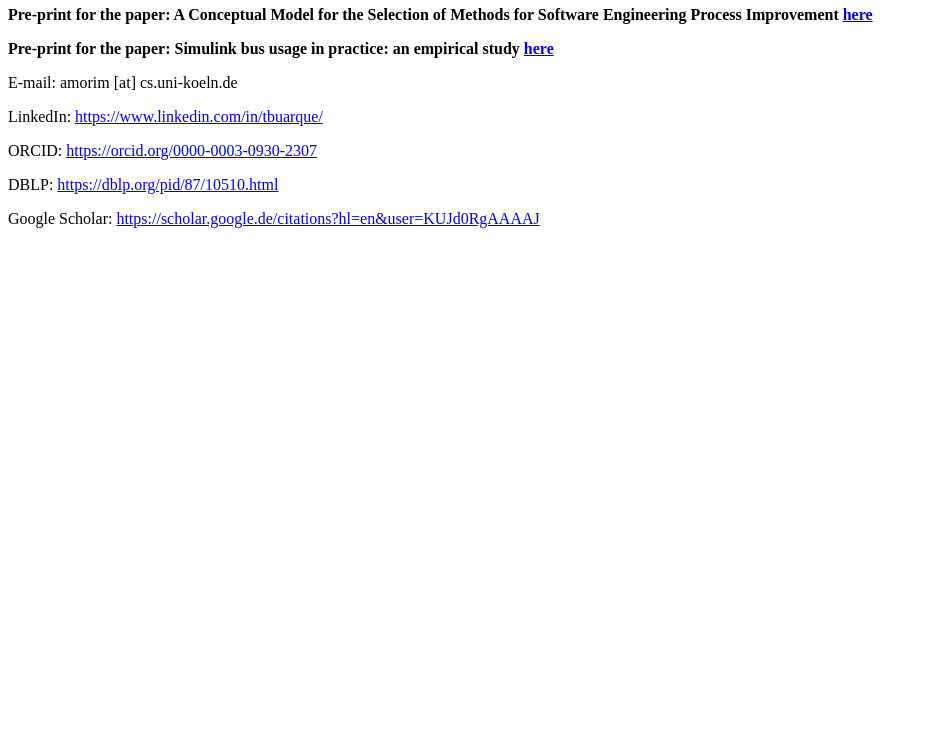
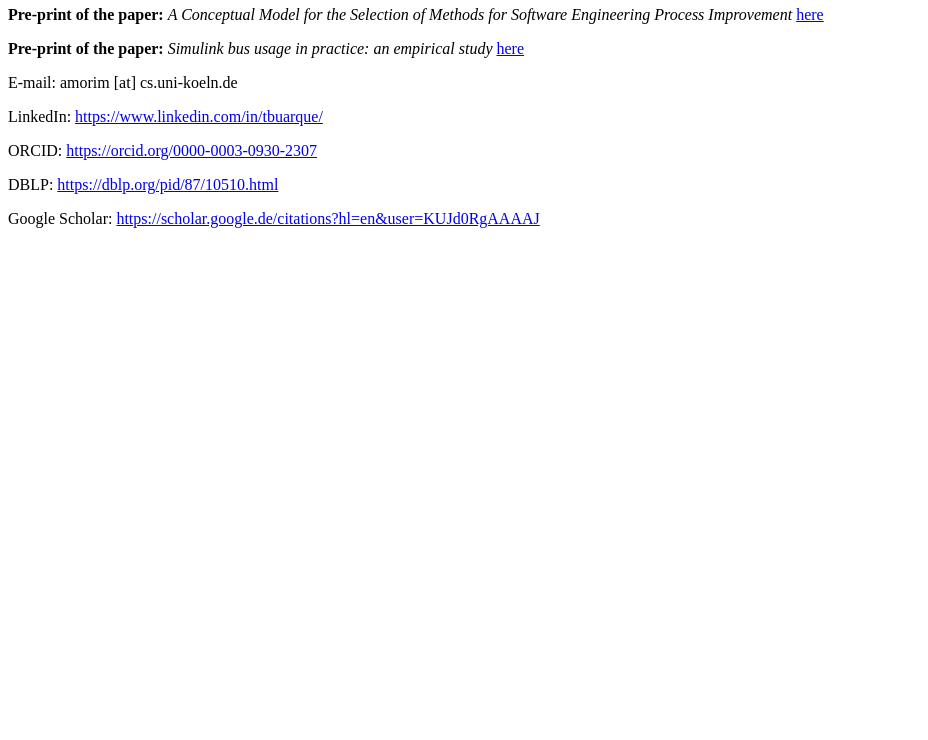
Before and after one commit to tbuarque/tbuarque.github.io, a plain HTML site: page index.html in a window 1280 px wide. Shown: the part 60-800 px from the top of the page, without its empty margins (0-928 px from the left). Drawn offline with Linux system fonts and the light colour scheme.

Commit message:
Update index.html

```diff
--- a/index.html
+++ b/index.html
@@ -1,6 +1,6 @@
 <h1 id="tiago-amorim">Tiago Amorim</h1>
-<p><b>Pre-print for the paper: A Conceptual Model for the Selection of Methods for Software Engineering Process Improvement <a href="https://tbuarque.github.io/amorim-bmsd.pdf">here</a></b></p>
-<p><b>Pre-print for the paper: Simulink bus usage in practice: an empirical study <a href="https://tbuarque.github.io/amorim-ecfma.pdf">here</a></b></p>
+<p><b>Pre-print of the paper:</b> <i>A Conceptual Model for the Selection of Methods for Software Engineering Process Improvement</i> <a href="https://tbuarque.github.io/amorim-bmsd.pdf">here</a></p>
+<p><b>Pre-print of the paper:</b> <i>Simulink bus usage in practice: an empirical study </i> <a href="https://tbuarque.github.io/amorim-ecfma.pdf">here</a></p>
 <p>E-mail: amorim [at] cs.uni-koeln.de</p>
 <p>LinkedIn: <a href="https://www.linkedin.com/in/tbuarque/">https://www.linkedin.com/in/tbuarque/</a></p>
 <p>ORCID: <a href="https://orcid.org/0000-0003-0930-2307">https://orcid.org/0000-0003-0930-2307</a></p>
```
